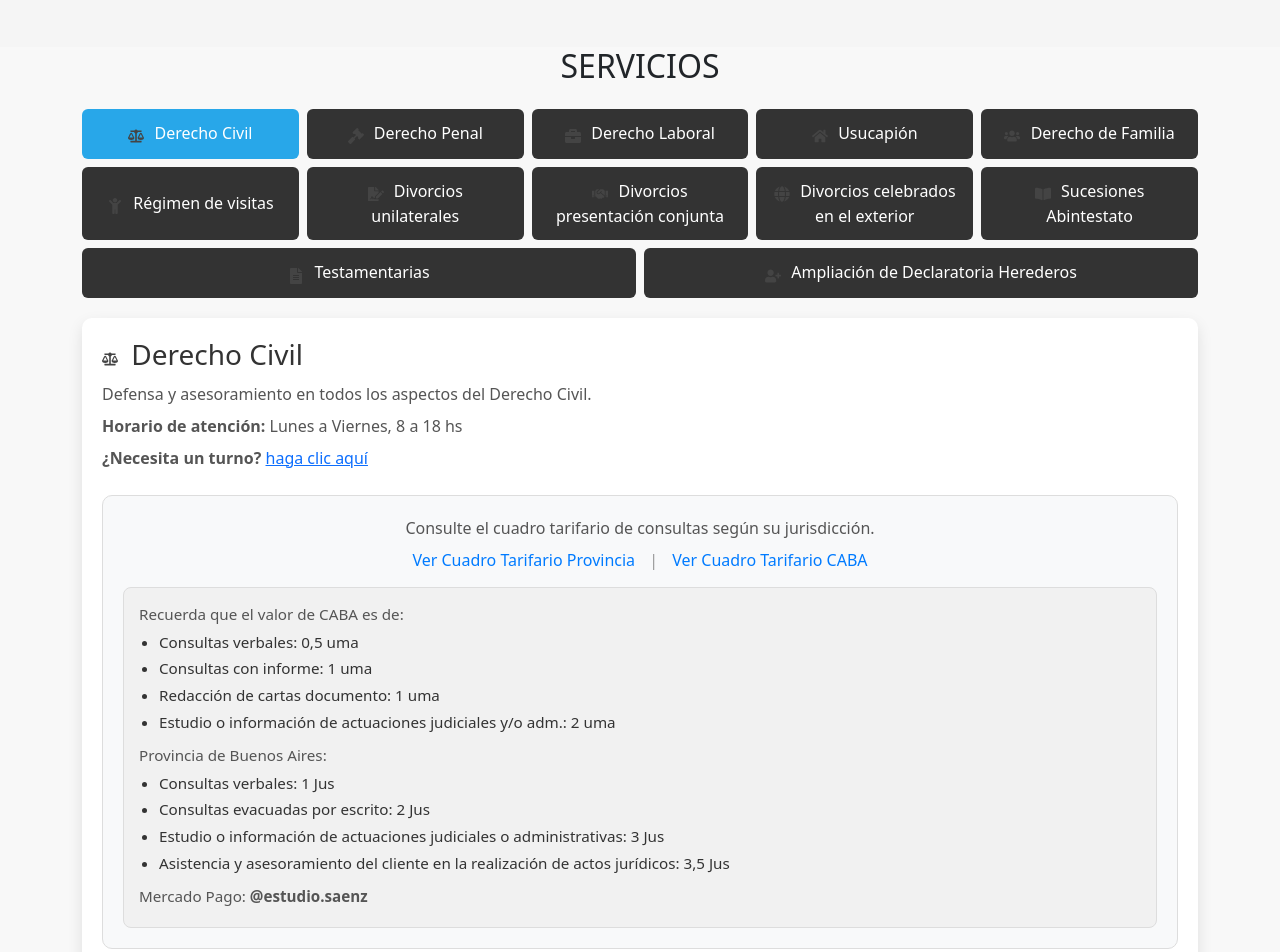
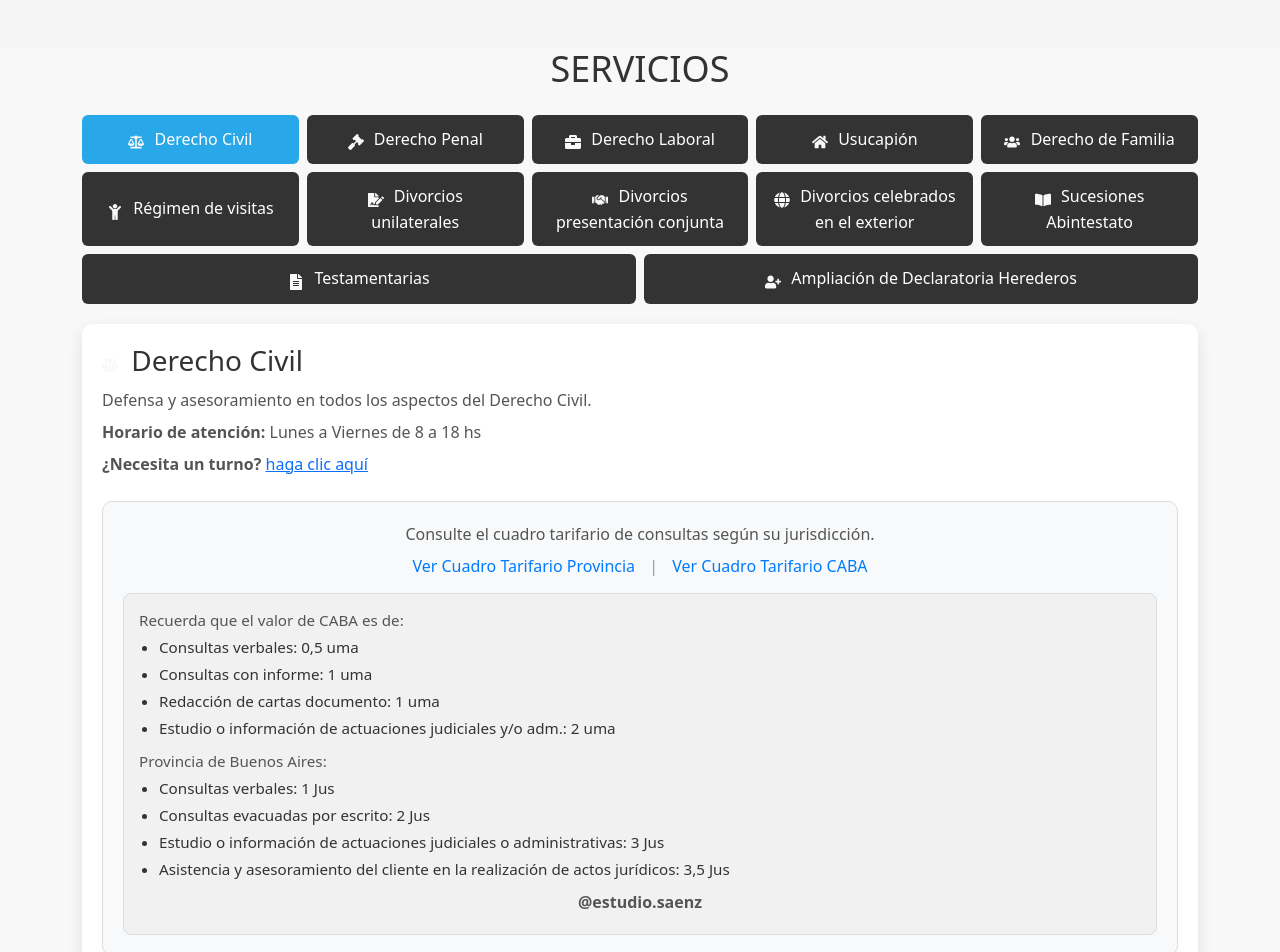
Before and after one commit to anagonzalezS/estudiojuridicopagina, a React (Create React App) app: page / in a window 1280 px wide. Shown: the part 1460-2412 px from the top of the page. Built offline with nearby package versions, Linux system fonts and the light colour scheme; a small style sheet from the web is missing; a web font is replaced by a local one.

Commit message:
modifico

```diff
--- a/src/components/Home.jsx
+++ b/src/components/Home.jsx
@@ -1,11 +1,11 @@
-import React, { useEffect, useState } from 'react';
+import  { useEffect, useState } from 'react';
 import './Home.css'; // Importa tus estilos personalizados aquí
 import 'animate.css/animate.min.css'; // Importa la animación CSS si es necesario
 
 function Home() {
   const textoVisible = "Estudio Jurídico Sáenz & Asociados";
   const [typedText, setTypedText] = useState('');
-  const typingDelay = 100; // Delay entre cada letra
+  const typingDelay = 45; // Delay entre cada letra
   const erasingDelay = 50; // Delay entre el borrado de letras
 
   useEffect(() => {
--- a/src/components/Servicio.css
+++ b/src/components/Servicio.css
@@ -6,7 +6,7 @@
   margin-right: 6px;
   font-size: 1rem;
   vertical-align: middle;
-  color: #444;
+  color: #f8f8f8;
 }
 
 .tabs-container {
@@ -59,6 +59,13 @@
 .info-box p {
   margin-bottom: 8px;
   color: #555;
+}
+.alias-mp {
+  text-align: center;
+  font-size: 1rem;
+  font-weight: 400;
+  margin-top: 10px;
+  color: #333;
 }
 
 .tarifario-box {
@@ -119,6 +126,19 @@
   font-weight: 500;
   color: #333;
 }
+.text {
+  font-size: 36px; /* tamaño por defecto para escritorio */
+  text-align: center;
+  margin-bottom: 25px;
+  color: #333;
+}
+
+/* Para celulares */
+@media (max-width: 768px) {
+  .text {
+    font-size: 28px;
+  }
+}
 
 /* MEDIA QUERY PARA MÓVILES: dos columnas */
 @media (max-width: 768px) {
--- a/src/components/Servicio.jsx
+++ b/src/components/Servicio.jsx
@@ -27,7 +27,7 @@ function Servicio() {
   return (
     <section id="servicios" className="service-section">
       <div className="container">
-        <h2 className="text-center mb-4">SERVICIOS</h2>
+        <h2 className="text">SERVICIOS</h2>
 
         {/* Botones estilo pestañas */}
         <div className="tabs-container">
@@ -49,7 +49,7 @@ function Servicio() {
               <span className="icono">{activeService.icon}</span> {activeService.title}
             </h3>
             <p>{activeService.description}</p>
-            <p><strong>Horario de atención:</strong> Lunes a Viernes, 8 a 18 hs</p>
+            <p><strong>Horario de atención:</strong> Lunes a Viernes de 8 a 18 hs</p>
 
             <p className="turno-text">
               <strong>¿Necesita un turno?</strong>{' '}
@@ -92,8 +92,9 @@ function Servicio() {
                   <li>Estudio o información de actuaciones judiciales o administrativas: 3 Jus</li>
                   <li>Asistencia y asesoramiento del cliente en la realización de actos jurídicos: 3,5 Jus</li>
                 </ul>
-
-                <p> Mercado Pago: <strong>@estudio.saenz</strong></p>
+                <p className="alias-mp">
+                  <strong>@estudio.saenz</strong>
+                </p>
               </div>
             </div>
 
```
